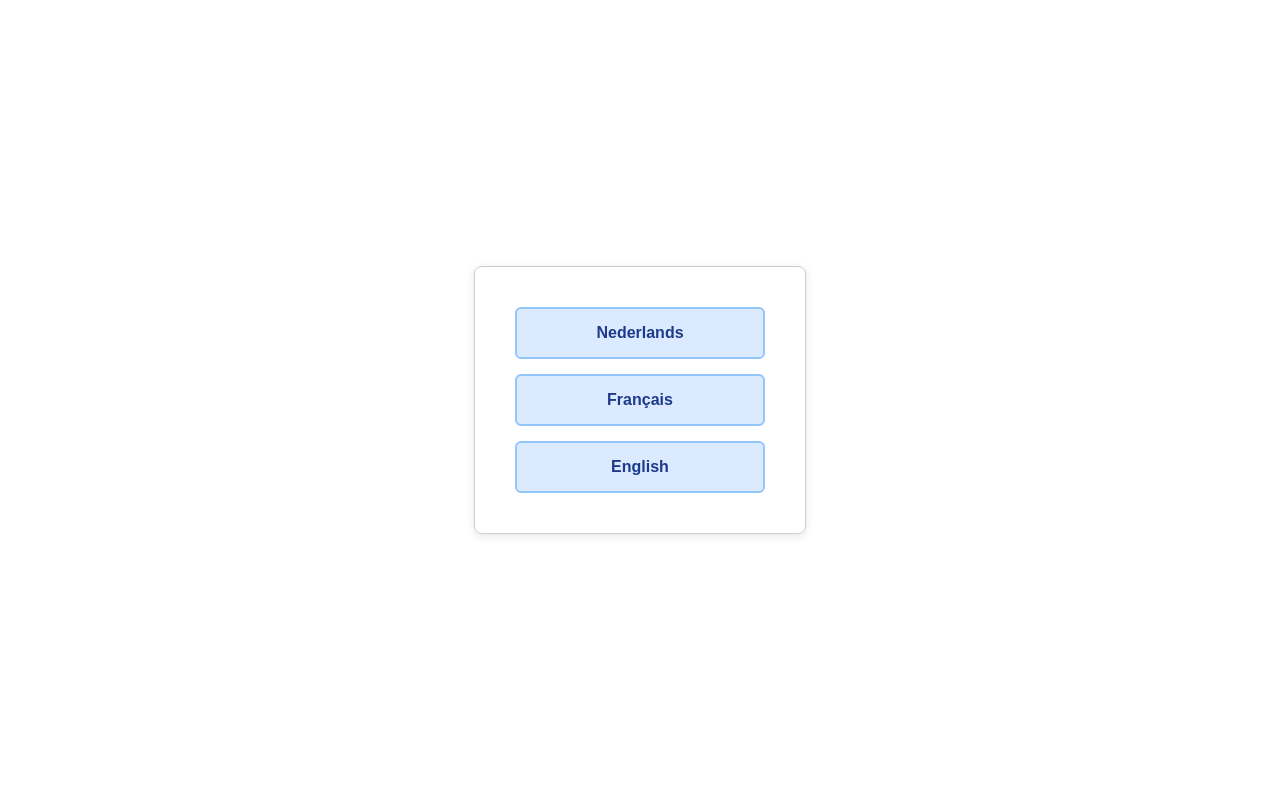
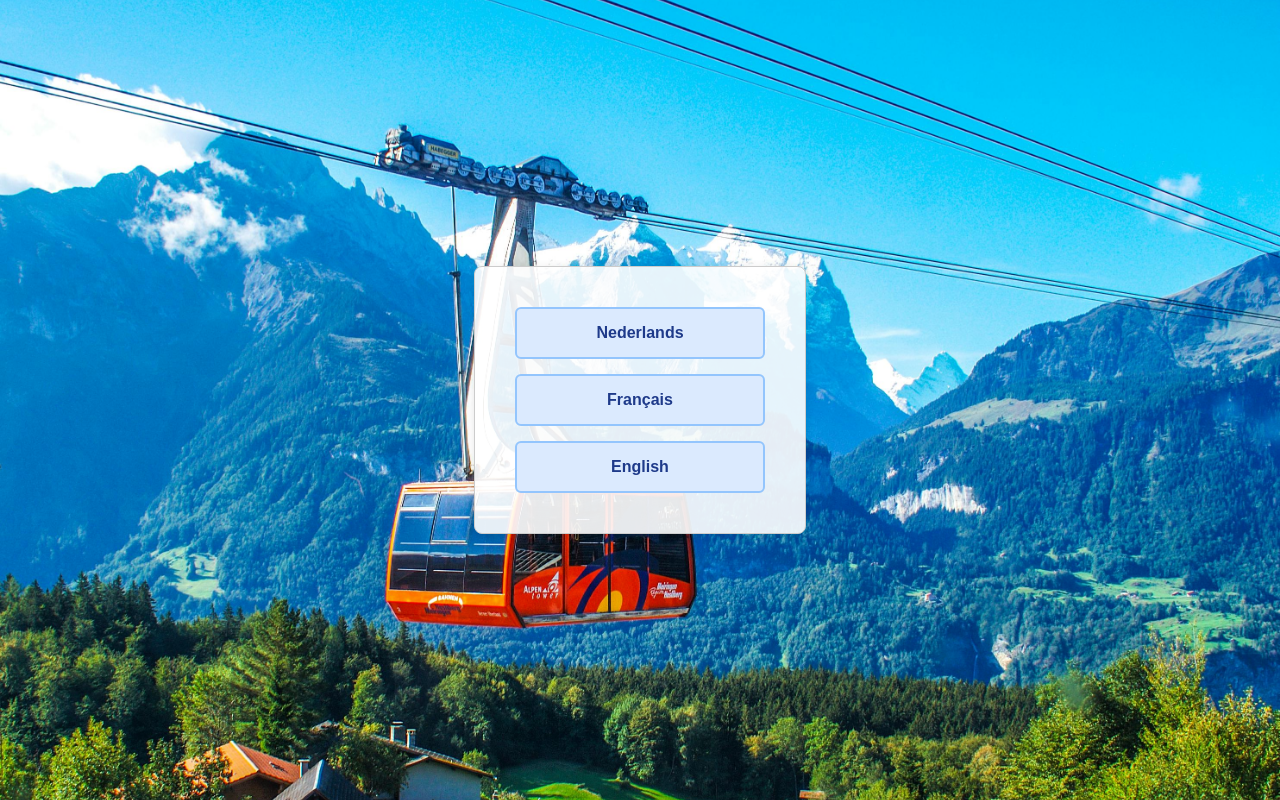
Before and after one commit to will-xf/Alps2025, a plain HTML site: page index.html in a window 1280 px wide. Drawn offline with Linux system fonts and the light colour scheme.

Commit message:
import image

```diff
--- a/index.html
+++ b/index.html
@@ -13,7 +13,7 @@
 
         body {
             font-family: Arial, sans-serif;
-            background-image: url('bckimage.png'); /* Background image */
+            background-image: url('pexels-photo-405169.jpeg'); /* Background image */
             background-size: cover; /* Ensures the image covers the entire background */
             background-position: center; /* Centers the image */
             background-repeat: no-repeat; /* Prevents image repetition */
```
